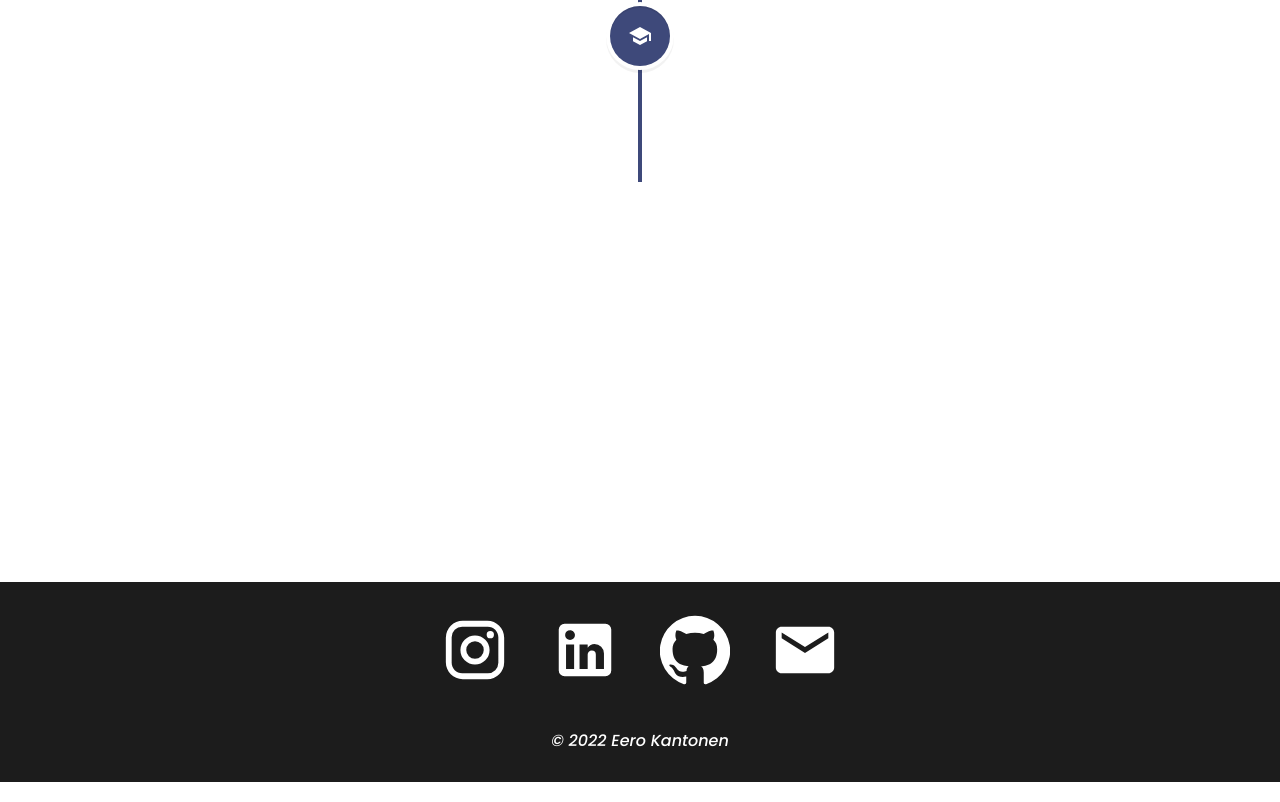
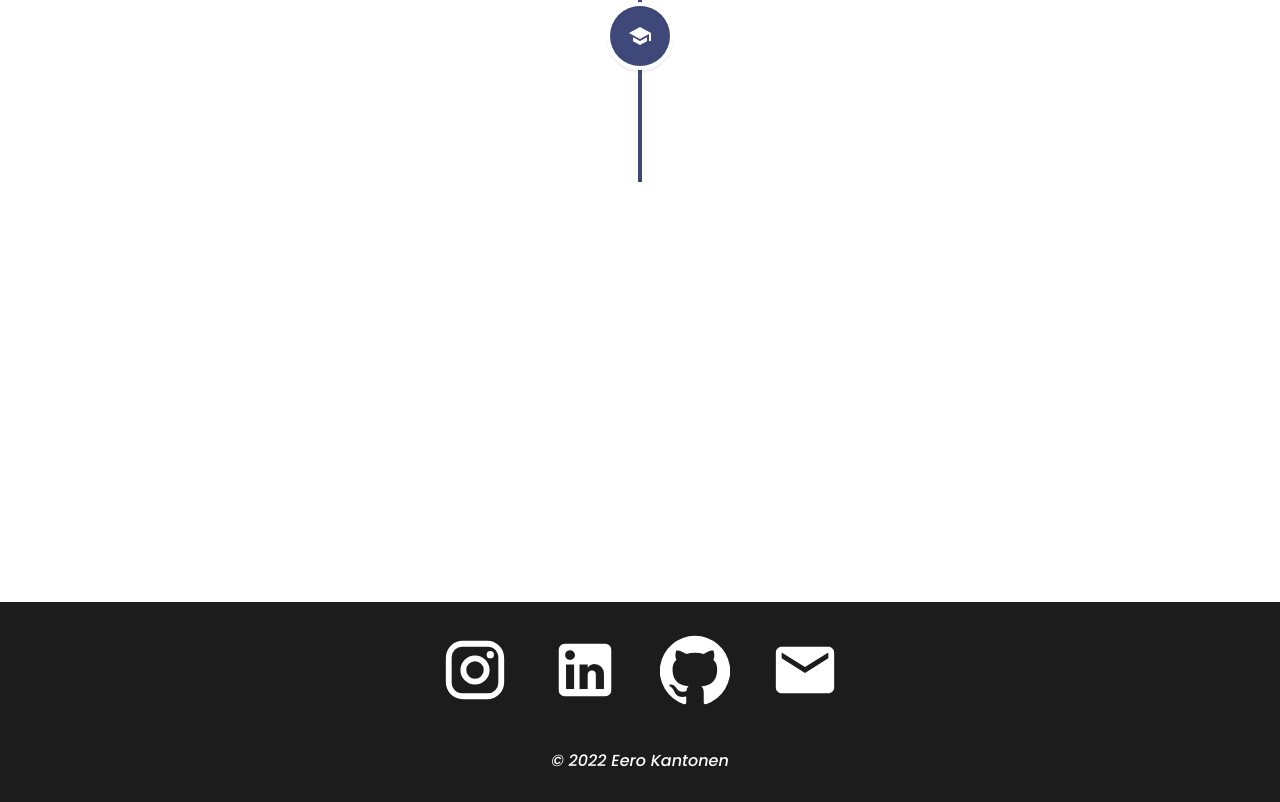
Before and after one commit to Eero556/Portfolio_, a React (Create React App) app: page /experience in a window 1280 px wide. Shown: the part 516-1318 px from the top of the page. Built offline with nearby package versions, Linux system fonts and the light colour scheme.

Commit message:
footer css

```diff
--- a/src/Styles/Footer.css
+++ b/src/Styles/Footer.css
@@ -9,7 +9,7 @@
     justify-content: center;
     align-items: center;
     flex-direction: column;
-    margin-top: 400px;
+    margin-top: 420px;
   }
 
   .socialMedia svg {
```
